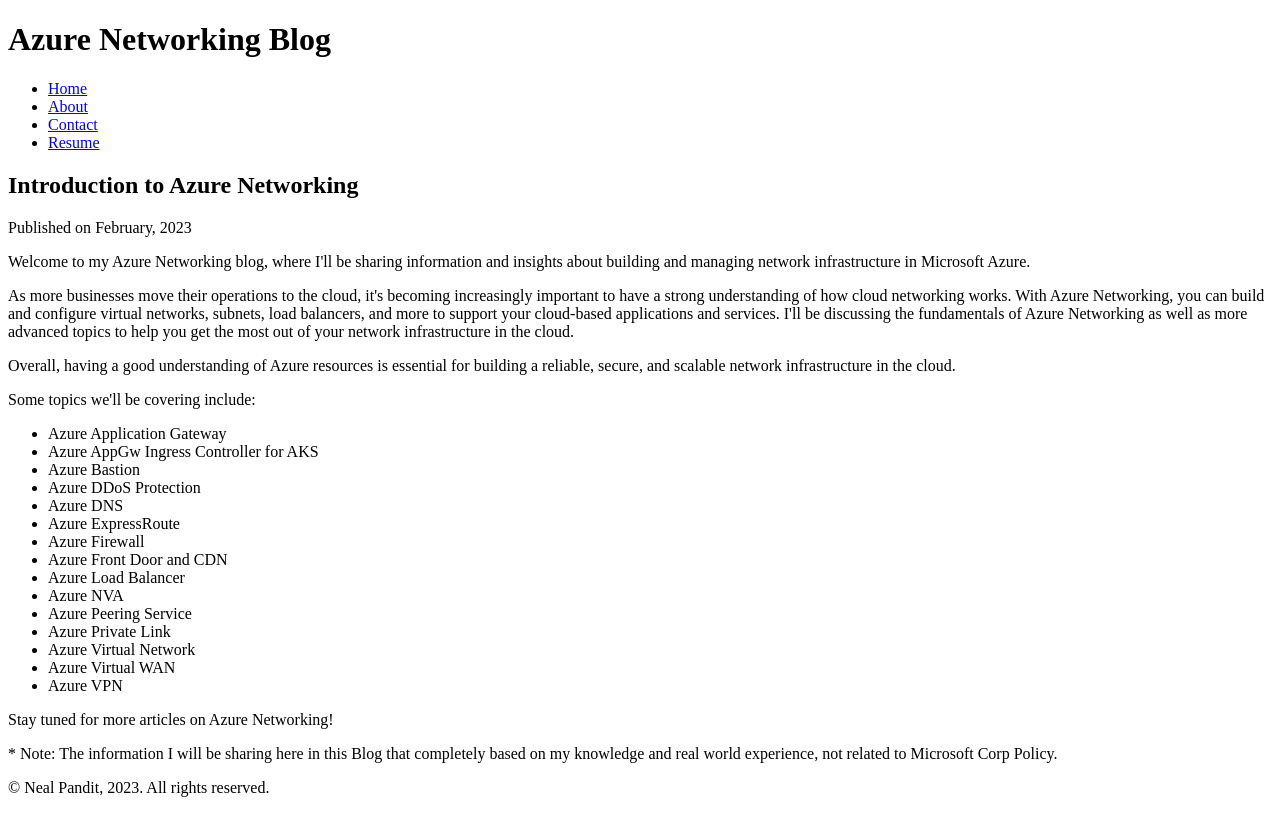
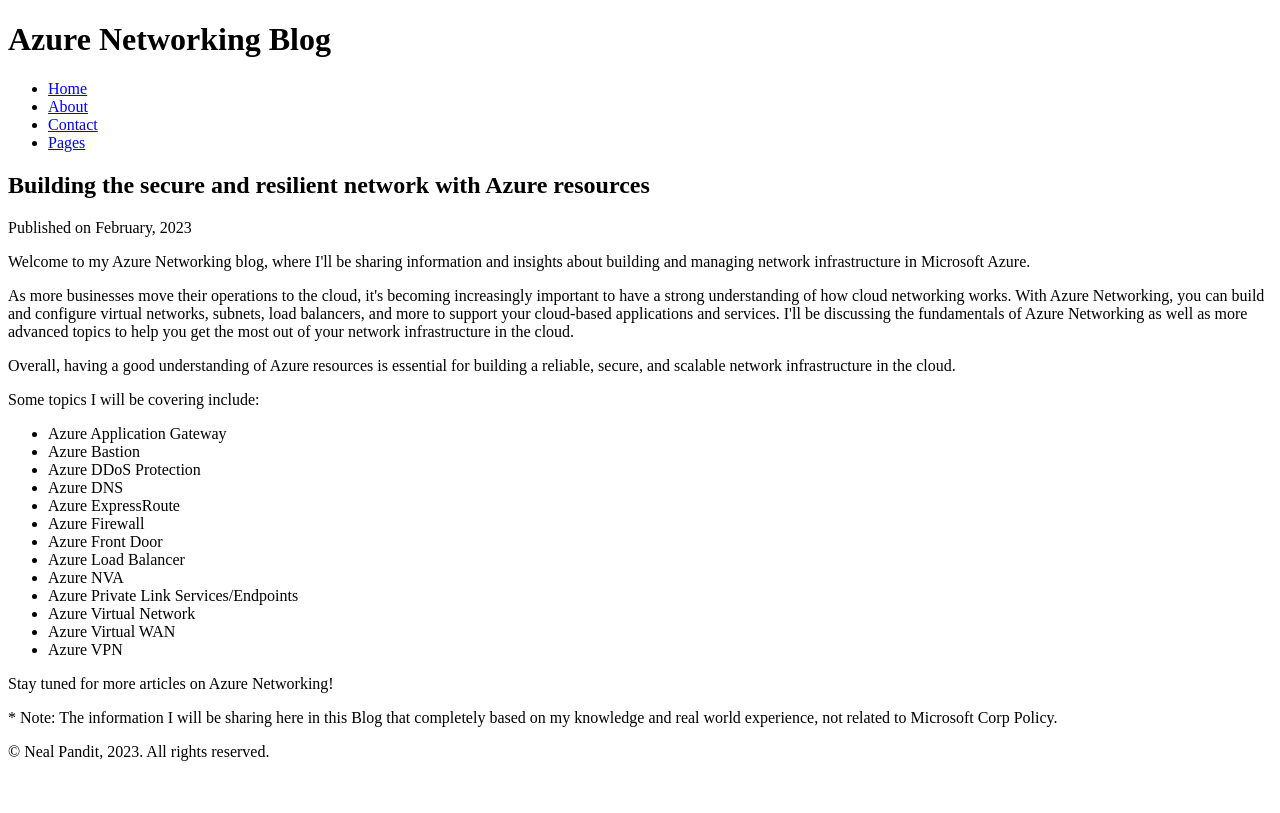
Before and after one commit to 979px/nepsky, a plain HTML site: page index.html in a window 1280 px wide. Drawn offline with Linux system fonts and the light colour scheme.

Commit message:
Update index.html

```diff
--- a/index.html
+++ b/index.html
@@ -8,20 +8,20 @@
 </head>
 <body>
 	<header>
-		<h1> Azure Networking Blog</h1>
+		<h1> Azure Networking Blog </h1>
 		<nav>
 			<ul>
 				<li><a href="#">Home</a></li>
 				<li><a href="#">About</a></li>
 				<li><a href="#">Contact</a></li>
-				<li><a href="#">Resume</a></li>
+				<li><a href="#">Pages</a></li>
 			</ul>
 		</nav>
 	</header>
 	<main>
 		<article>
 			<header>
-				<h2>Introduction to Azure Networking</h2>
+				<h2>Building the secure and resilient network with Azure resources</h2>
 				<p>Published on <time datetime="2023-02-15">February, 2023</time></p>
 			</header>
 			<p>Welcome to my Azure Networking blog, where I'll be sharing information and insights about building and managing network infrastructure in Microsoft Azure.</p>
@@ -29,20 +29,18 @@
 			<p>Overall, having a good understanding of Azure resources is essential for building a reliable, secure, and scalable network infrastructure in the cloud.</p>
 
 
-            <p>Some topics we'll be covering include:</p>
+            <p>Some topics I will be covering include:</p>
 			<ul>
 				<li>Azure Application Gateway</li>
-				<li>Azure AppGw Ingress Controller for AKS</li>
 				<li>Azure Bastion</li>
 				<li>Azure DDoS Protection</li>
                 <li>Azure DNS</li>
                 <li>Azure ExpressRoute</li>
                 <li>Azure Firewall</li>
-                <li>Azure Front Door and CDN</li>
+                <li>Azure Front Door</li>
                 <li>Azure Load Balancer</li>
                 <li>Azure NVA</li>
-                <li>Azure Peering Service</li>
-                <li>Azure Private Link</li>
+                <li>Azure Private Link Services/Endpoints</li>
                 <li>Azure Virtual Network</li>
                 <li>Azure Virtual WAN</li>
                 <li>Azure VPN</li>
```
